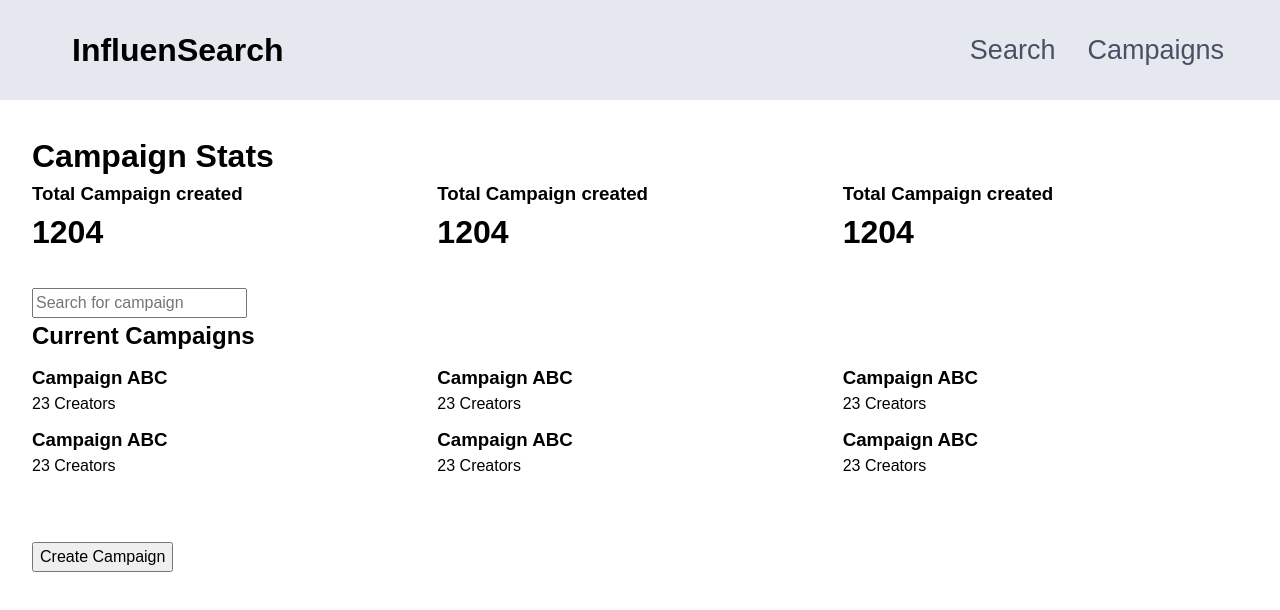
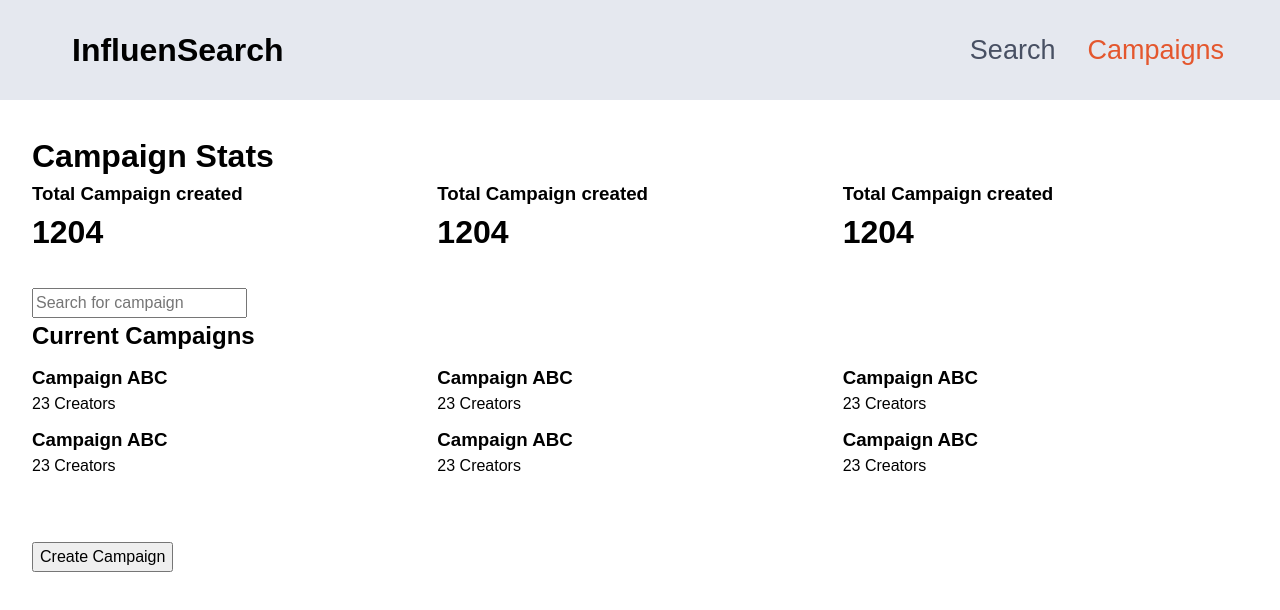
Before and after one commit to OctoPol7/InfluenSeach-by-Mars, a React (Create React App) app in the folder my-app/: page /campaign in a window 1280 px wide. Shown: the top 610 px of the page. Built offline with nearby package versions, Linux system fonts and the light colour scheme.

Commit message:
feat: link campaign page from Header.js

```diff
--- a/my-app/src/App.js
+++ b/my-app/src/App.js
@@ -7,7 +7,7 @@ import LogIn from "./LogIn/LogIn.js";
 import SearchResult from "./SearchResult/SearchResult.js";
 import GetSearch from "./GetSearch.js";
 import SingleCampaign from './SingleCampaign/SingleCampaign.js'
-import CampaignPage from './CampaignPage/Campaign.js';
+import Campaign from './CampaignPage/Campaign.js';
 // import './sass/style.scss'
 
 const App = (props) => {
@@ -50,7 +50,7 @@ const App = (props) => {
         <SingleCampaign />
       </Route>
       <Route path="/campaign">
-       <CampaignPage/>
+       <Campaign/>
        </Route>
     </div>
   );
--- a/my-app/src/header.js
+++ b/my-app/src/header.js
@@ -4,7 +4,7 @@ import { NavLink } from "react-router-dom";
 
 const Header = props => {
     return (
-      <div className='header-background'>
+      <div className="header-background">
         <div className="header header-max-width-div">
           {/* Add logo here */}
           <h1>InfluenSearch</h1>
@@ -12,7 +12,9 @@ const Header = props => {
             <li>
               <NavLink to="/search">Search</NavLink>
             </li>
-          <li>Campaigns </li>
+            <li>
+              <NavLink to="/campaign">Campaigns </NavLink>
+            </li>
           </ul>
         </div>
       </div>
```
Lines whose indentation alone changed are shown as unchanged.
